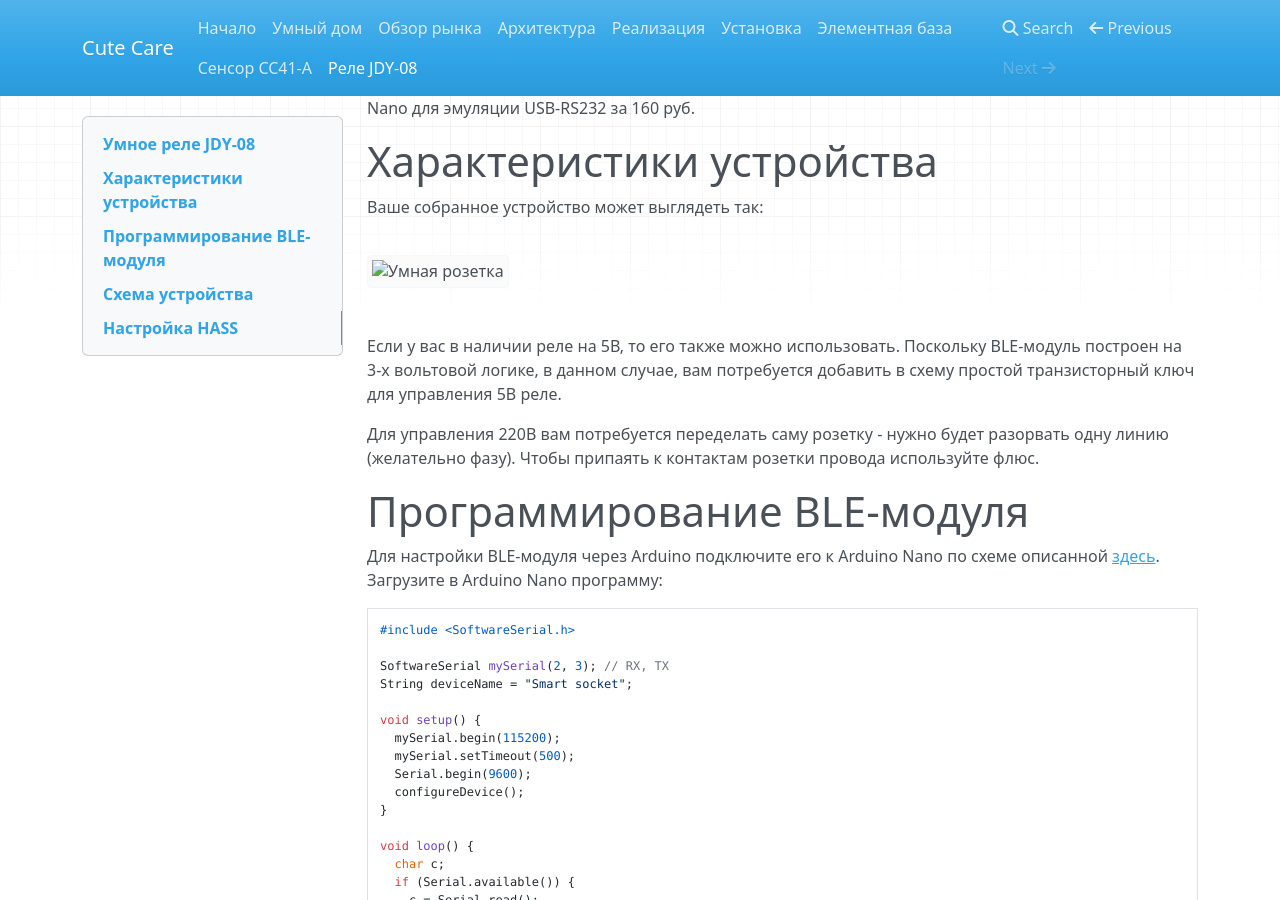
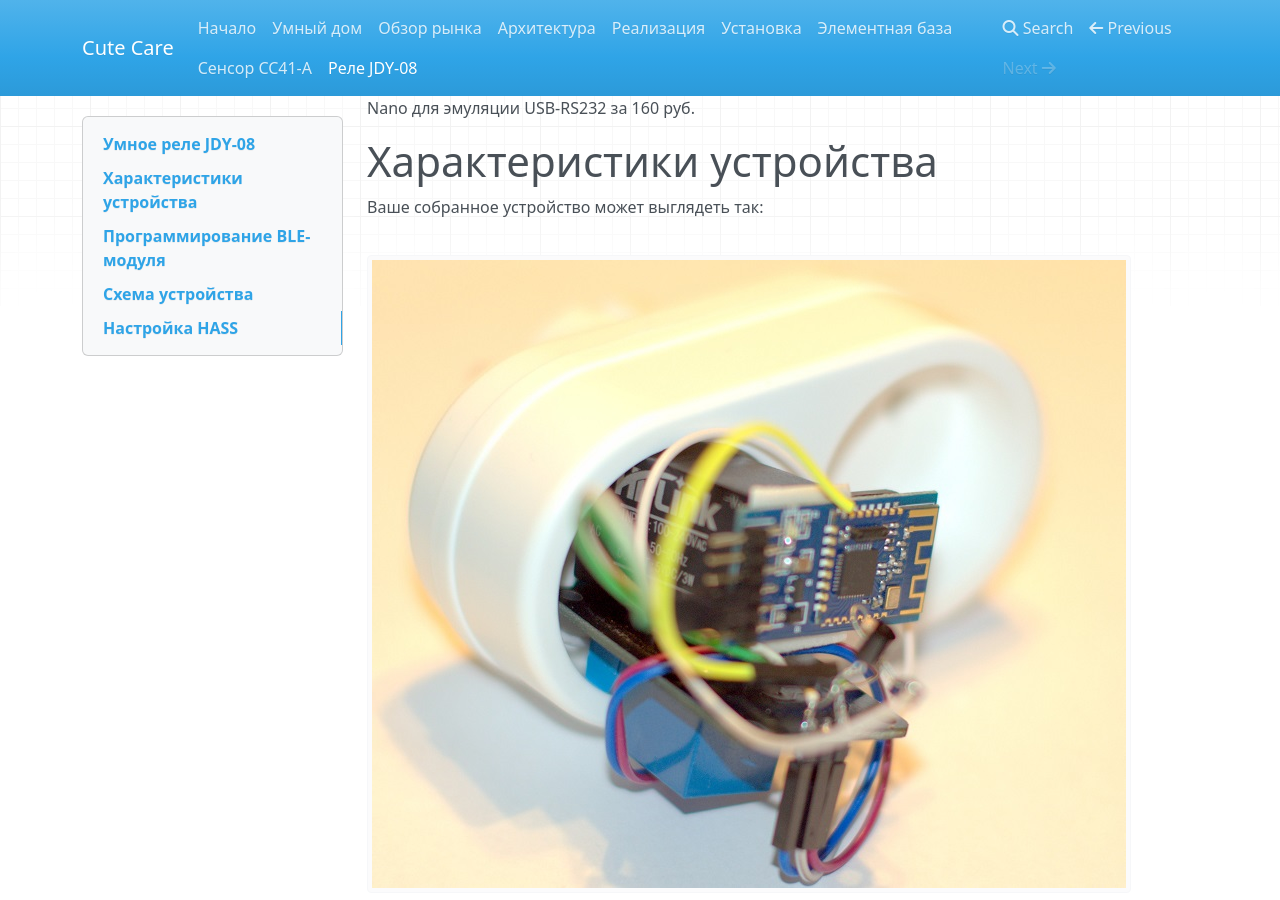
Before and after one commit to cutecare/cutecare-docs, an MkDocs documentation site: the page built from docs/Реле JDY-08.md, in a window 1280 px wide and 900 px high, scrolled down 579 px. Built offline with MkDocs 1.6.1, drawn with Linux system fonts in a browser that asks for light colours; nearby versions of some CDN libraries; old or Windows-style settings are respelled for this version of MkDocs.

Commit message:
Update Реле JDY-08.md

```diff
--- a/docs/Реле JDY-08.md
+++ b/docs/Реле JDY-08.md
@@ -22,7 +22,7 @@
 
 Ваше собранное устройство может выглядеть так:
 
-![Умная розетка]()
+![Умная розетка](https://github.com/cutecare/cutecare-docs/blob/master/images/Smart-Socket-JDY-08.jpg?raw=true)
 
 Если у вас в наличии реле на 5В, то его также можно использовать. Поскольку BLE-модуль построен на 3-х вольтовой логике, в данном случае, вам потребуется добавить в схему простой транзисторный ключ для управления 5В реле.
 
```
